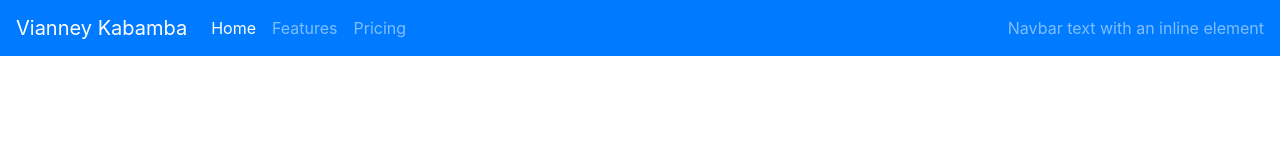
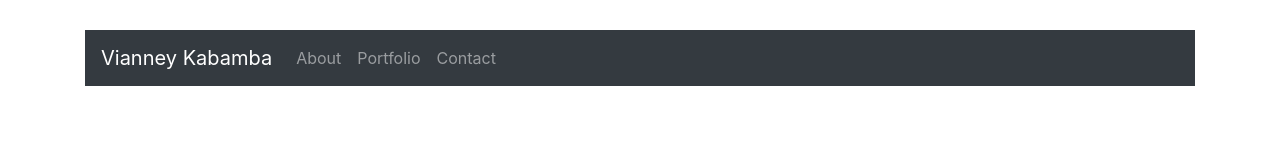
Before and after one commit to Vianneyk/Responsive-Portfolio, a plain HTML site: page contact.html in a window 1280 px wide. Drawn offline with nearby package versions, Linux system fonts and the light colour scheme.

Commit message:
changed nav bar

```diff
--- a/contact.html
+++ b/contact.html
@@ -14,26 +14,24 @@
 </head>
 
 
-<nav class="navbar navbar-expand-lg navbar-dark bg-primary">
+<div class="container" style="margin-top:30px">
+  <nav class="navbar navbar-expand-sm bg-dark navbar-dark">
     <a class="navbar-brand" href="#">Vianney Kabamba</a>
-  <button class="navbar-toggler" type="button" data-toggle="collapse" data-target="#navbarText" aria-controls="navbarText" aria-expanded="false" aria-label="Toggle navigation">
+    <button class="navbar-toggler" type="button" data-toggle="collapse" data-target="#collapsibleNavbar">
       <span class="navbar-toggler-icon"></span>
     </button>
-  <div class="collapse navbar-collapse" id="navbarText">
-    <ul class="navbar-nav mr-auto">
-      <li class="nav-item active">
-        <a class="nav-link" href="#">Home <span class="sr-only">(current)</span></a>
+    <div class="collapse navbar-collapse" id="collapsibleNavbar">
+      <ul class="navbar-nav">
+        <li class="nav-item">
+          <a class="nav-link" href="#">About</a>
         </li>
         <li class="nav-item">
-        <a class="nav-link" href="#">Features</a>
+          <a class="nav-link" href="#">Portfolio</a>
         </li>
         <li class="nav-item">
-        <a class="nav-link" href="#">Pricing</a>
+          <a class="nav-link" href="#">Contact</a>
         </li>
       </ul>
-    <span class="navbar-text">
-      Navbar text with an inline element
-    </span>
     </div>
   </nav>
 <body>
```
Lines whose indentation alone changed are shown as unchanged.
